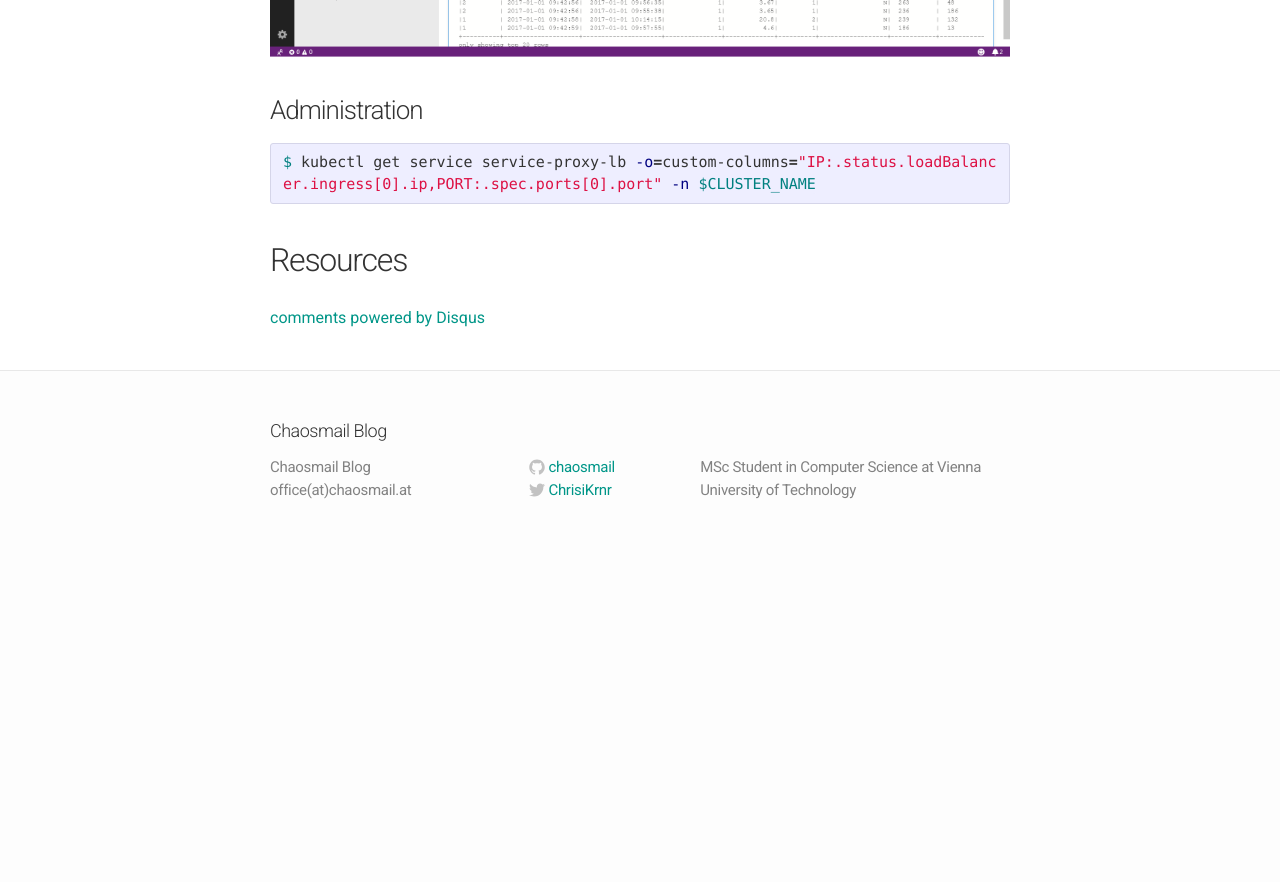
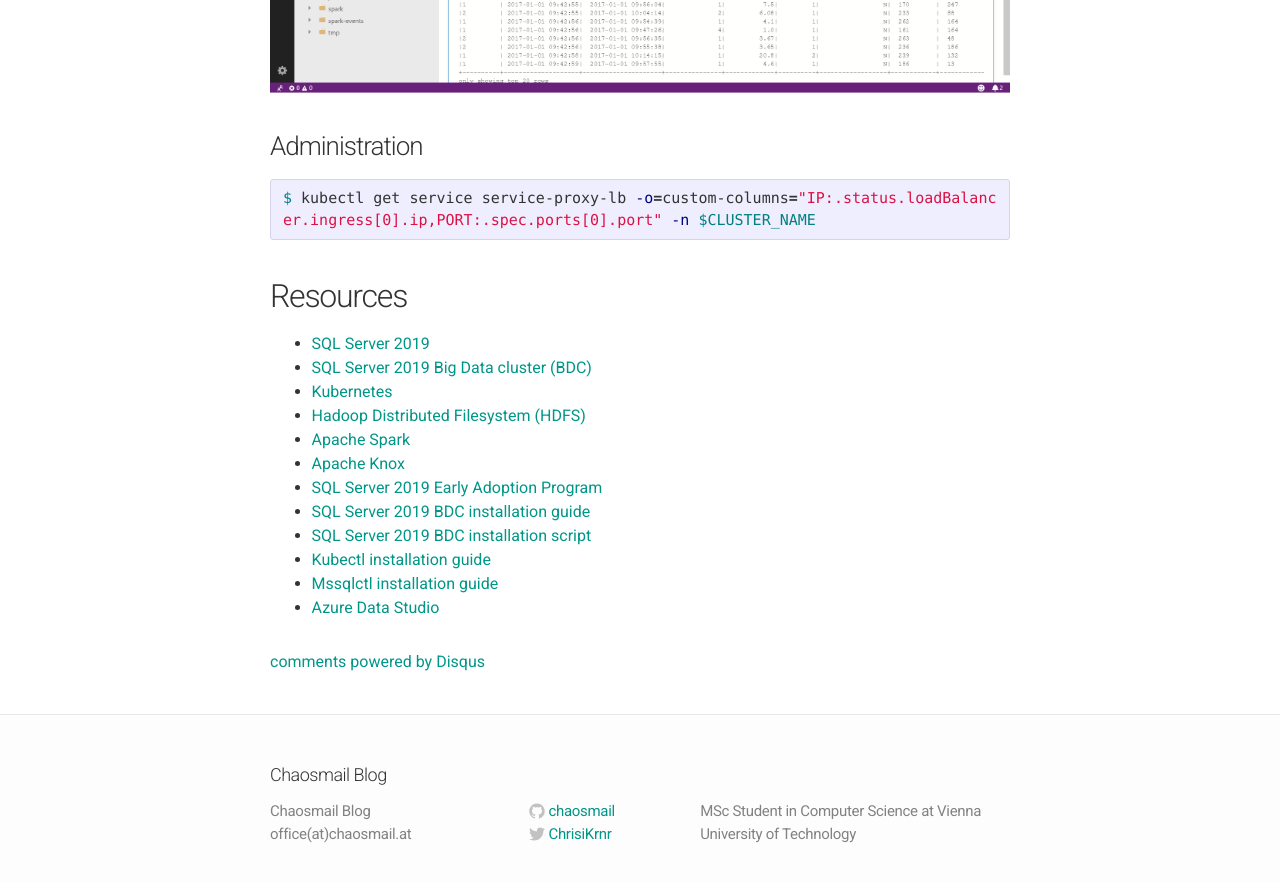
Before and after one commit to chaosmail/chaosmail.github.com, a Jekyll site: the page built from _posts/2019-02-01-getting-started-with-sql2019.md, in a window 1280 px wide and 900 px high, scrolled down 7312 px. Shown: the top 882 px of the window. Built offline with Jekyll 4.4.1, drawn with Linux system fonts in a browser that asks for light colours; nearby versions of some CDN libraries; comment, search, counter and statistics services are not loaded; before the commit the page ends 7868 px from its top, so only the background shows below that; some of the changed text lies outside the part shown.

Commit message:
add references

```diff
--- a/_posts/2019-02-01-getting-started-with-sql2019.md
+++ b/_posts/2019-02-01-getting-started-with-sql2019.md
@@ -166,7 +166,7 @@
 
 ![Kubernetes dashboard for SQL Server 2019 BDC]({{ site.baseurl }}/images/sql2019/kubernetes.png "Kubernetes dashboard for SQL Server 2019"){: .image-col-1}
 
-## Examples of SQL Server 2019 for Big Data Analytics
+## Querying SQL Server 2019 BDC
 
 For this section, we will use Azure Data Studio with the SQL Server 2019 extension which let's us connect to both the SQL Server endpoint as well as the Knox endpoint for HDFS and Spark.
 
@@ -204,6 +204,19 @@
 
 ## Resources
 
+* [SQL Server 2019][sql-server-2019]
+* [SQL Server 2019 Big Data cluster (BDC)][sql-server-2019-bigdata]
+* [Kubernetes][kubernetes]
+* [Hadoop Distributed Filesystem (HDFS)][apache-hdfs]
+* [Apache Spark][apache-spark]
+* [Apache Knox][apache-knox]
+* [SQL Server 2019 Early Adoption Program][sql-server-2019-early-adoption]
+* [SQL Server 2019 BDC installation guide][sql-server-2019-deploy-bigdata]
+* [SQL Server 2019 BDC installation script][sql-server-2019-deploy-bigdata-github]
+* [Kubectl installation guide][install-kubectl]
+* [Mssqlctl installation guide][install-mssqlctl]
+* [Azure Data Studio][azure-data-studio]
+
 [sql-server-2019]: https://www.microsoft.com/en-us/sql-server/sql-server-2019
 [sql-server-2019-bigdata]: https://docs.microsoft.com/en-us/sql/big-data-cluster/big-data-cluster-overview?view=sql-server-ver15
 [kubernetes]: https://kubernetes.io/
```
Also changed, not shown: other parts of _posts/2019-02-01-getting-started-with-sql2019.md (+1 -1 lines).
